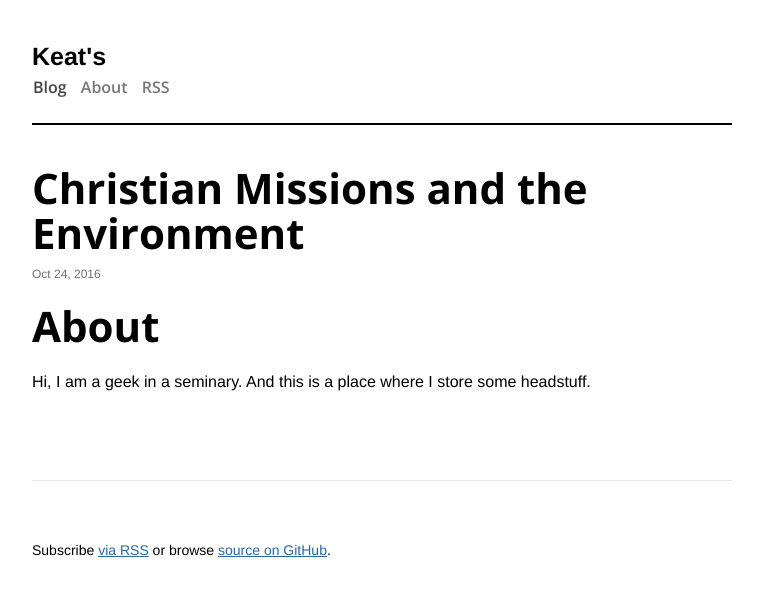
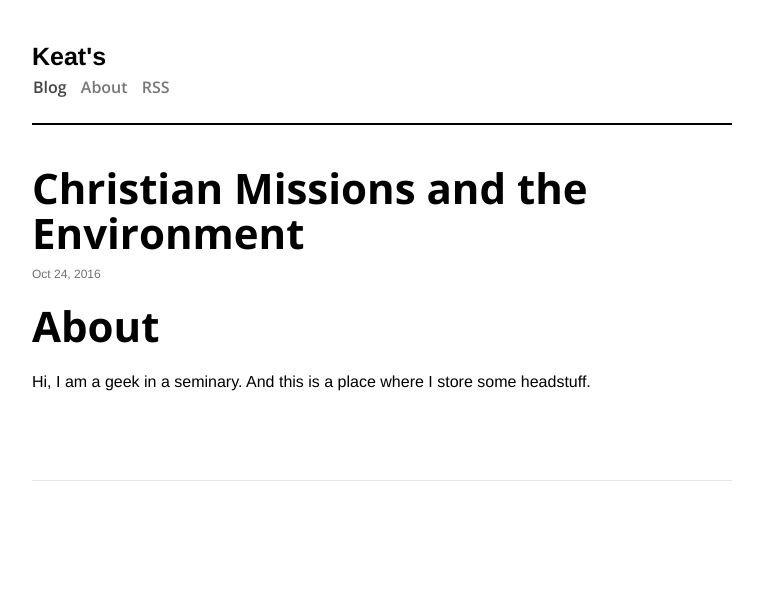
Before and after one commit to keatosis/keatosis.github.io, a Jekyll site: the page built from index.html, in a window 1280 px wide. Shown: the top 596 px of the page, without its empty margins (258-1021 px from the left). Built offline with Jekyll 4.4.1, drawn with Linux system fonts in a browser that asks for light colours; comment, search, counter and statistics services are not loaded.

Commit message:
Update index.html

```diff
--- a/index.html
+++ b/index.html
@@ -11,6 +11,6 @@ layout: default
 		{% include post.html %}
     {% endfor %}
 
-  <p class="rss-subscribe">Subscribe <a href="{{ "/feed.xml" | prepend: site.baseurl }}">via RSS</a> or browse <a href="https://github.com/{{ site.github_site_repo }}" target="_blank">source on GitHub</a>.</p>
-
+  <!-- <p class="rss-subscribe">Subscribe <a href="{{ "/feed.xml" | prepend: site.baseurl }}">via RSS</a> or browse <a href="https://github.com/{{ site.github_site_repo }}" target="_blank">source on GitHub</a>.</p>
+-->
 </div>
```
